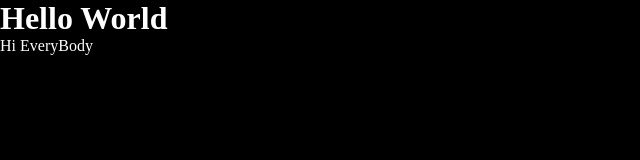
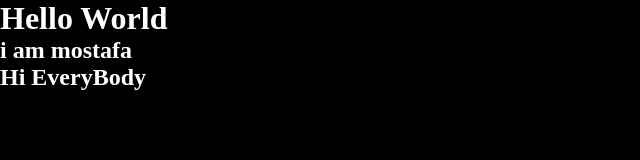
Before and after one commit to mosi83/Test01, a plain HTML site: page index.html in a window 1280 px wide. Shown: the whole page, without its empty margins (0-640 px from the left). Drawn offline with Linux system fonts and the light colour scheme.

Commit message:
add title

```diff
--- a/index.html
+++ b/index.html
@@ -8,6 +8,7 @@
 </head>
 <body>
     <h1> Hello World</h1>
+    <h2> i am mostafa <h2>
     <p class="txt">Lorem ipsum dolor sit amet.</p>
 
     <script src="js/script.js"></script>
```
